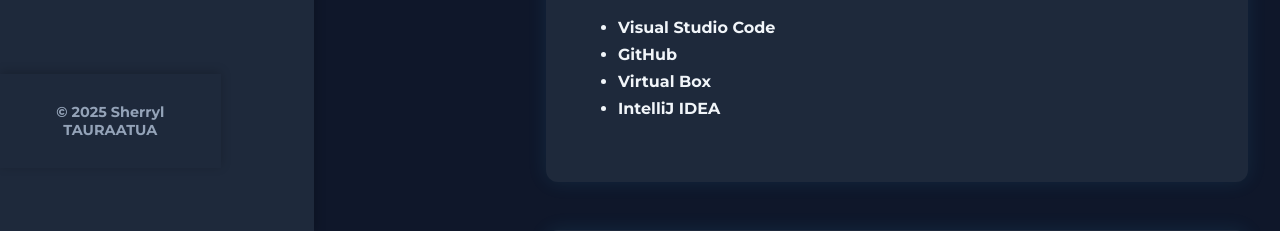
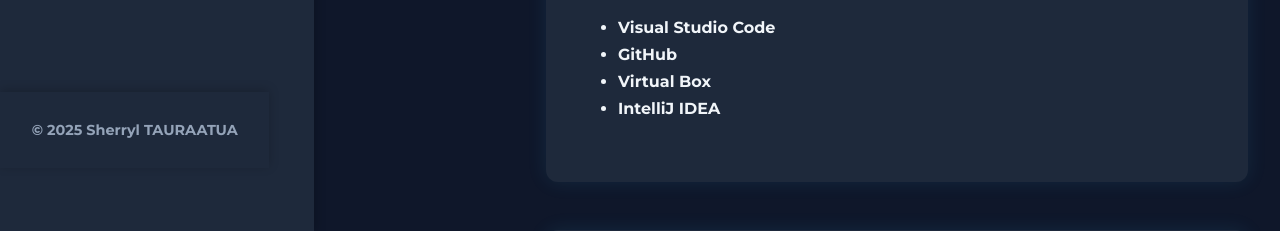
Before and after one commit to Sherrylwpn/portfolio, a PHP site: page / in a window 1280 px wide. Shown: the part 632-863 px from the top of the page. Run offline with PHP 8.4, Linux system fonts and the light colour scheme.

Commit message:
Update style.css

```diff
--- a/style.css
+++ b/style.css
@@ -133,7 +133,7 @@ footer {
   position: fixed;
   bottom: 0;
   left: 0;
-  width: 14.98%;
+  width: 18.80%;
   background-color: #1e293b;
   color: #94a3b8;
   text-align: center;
```
